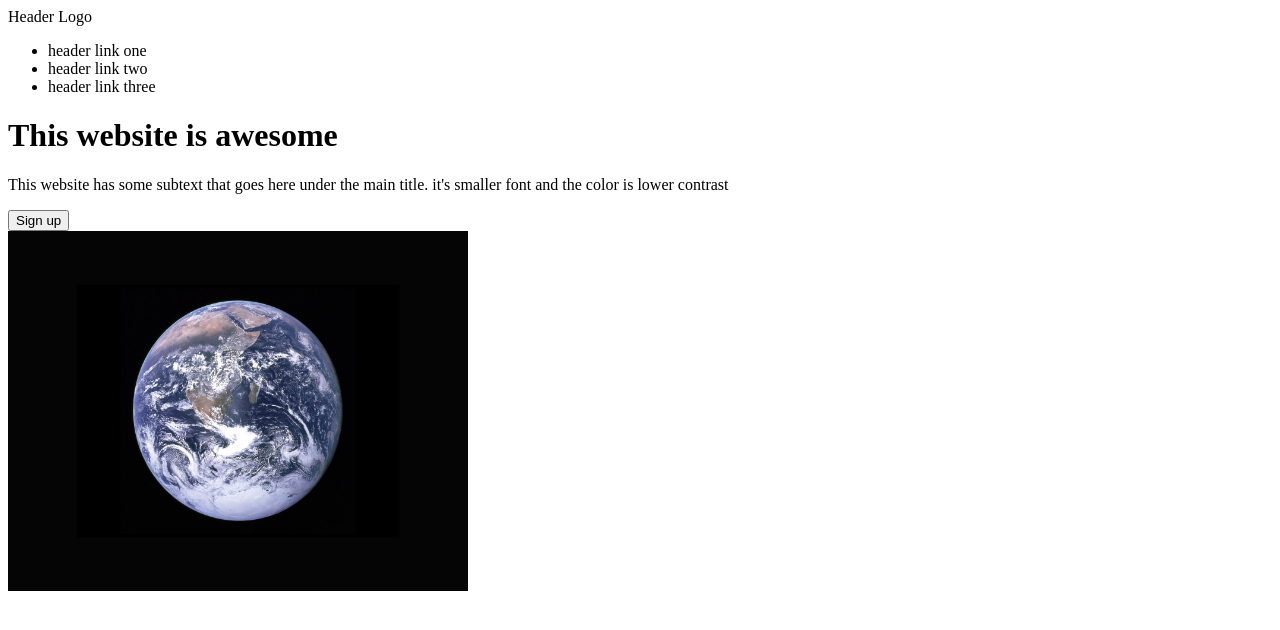
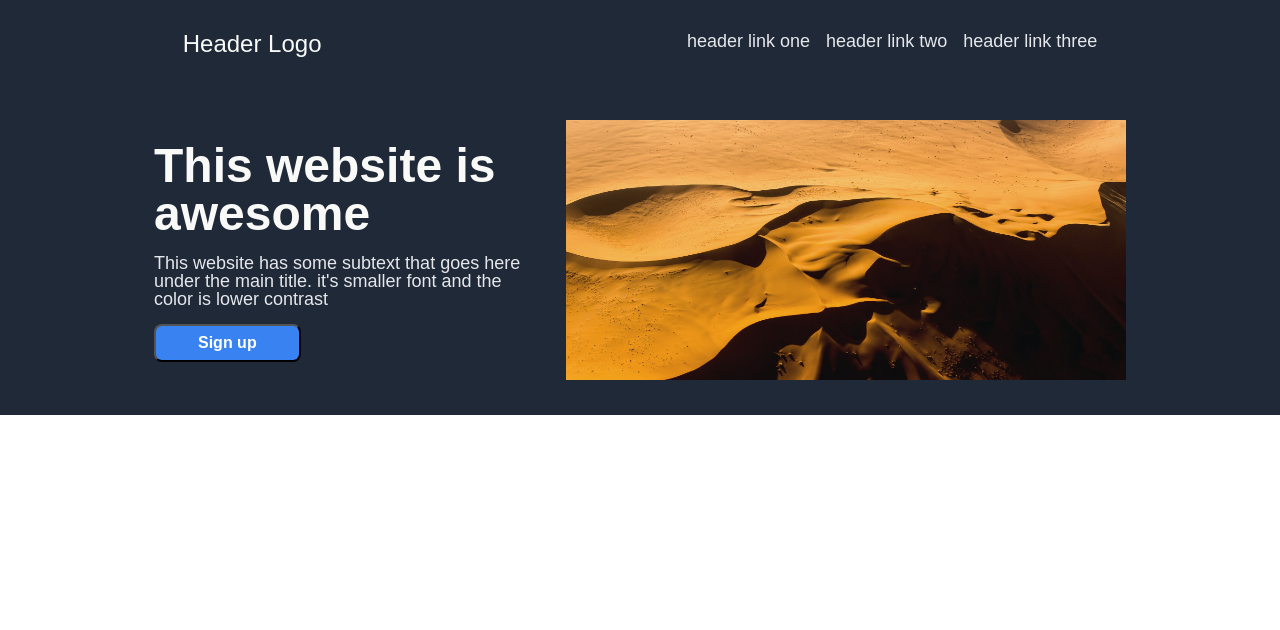
Before and after one commit to omarelghobary/landing-page, a plain HTML site: page index.html in a window 1280 px wide. Drawn offline with Linux system fonts and the light colour scheme.

Commit message:
section one

```diff
--- a/index.html
+++ b/index.html
@@ -18,14 +18,14 @@
             </ul>
         </div>
     </div>
-    <div>
-        <div>
+    <div class= "secone">
+        <div class= "dis">
             <h1>This website is awesome</h1>
             <p>This website has some subtext that goes here under the main title. it's smaller font and the color is lower contrast</p>
             <button> Sign up</button>
         </div>
-        <div> <img src="./images/Earth.jpeg" alt="Earth Image"></div>
+        <div> <img src="./images/Desert.jpeg" alt="Desert Image"></div>
     </div>
-
+    <footer> </footer>
 </body>
 </html>
--- a/style.css
+++ b/style.css
@@ -1,4 +1,118 @@
+/* CSS reset*/
+/* http://meyerweb.com/eric/tools/css/reset/
+   v2.0 | 20110126
+   License: none (public domain)
+*/
+
+html, body, div, span, applet, object, iframe,
+h1, h2, h3, h4, h5, h6, p, blockquote, pre,
+a, abbr, acronym, address, big, cite, code,
+del, dfn, em, img, ins, kbd, q, s, samp,
+small, strike, strong, sub, sup, tt, var,
+b, u, i, center,
+dl, dt, dd, ol, ul, li,
+fieldset, form, label, legend,
+table, caption, tbody, tfoot, thead, tr, th, td,
+article, aside, canvas, details, embed,
+figure, figcaption, footer, header, hgroup,
+menu, nav, output, ruby, section, summary,
+time, mark, audio, video {
+	margin: 0;
+	padding: 0;
+	border: 0;
+	font-size: 100%;
+	font: inherit;
+	vertical-align: baseline;
+}
+/* HTML5 display-role reset for older browsers */
+article, aside, details, figcaption, figure,
+footer, header, hgroup, menu, nav, section {
+	display: block;
+}
+body {
+	line-height: 1;
+}
+ol, ul {
+	list-style: none;
+}
+blockquote, q {
+	quotes: none;
+}
+blockquote:before, blockquote:after,
+q:before, q:after {
+	content: '';
+	content: none;
+}
+table {
+	border-collapse: collapse;
+	border-spacing: 0;
+}
+
+/* starts of my styling */
+
+body{
+    font-family: sans-serif;
+}
+
+.header{
+    display: flex;
+    justify-content: space-around;
+    font-size: 18px;
+    background-color: #1F2937;
+    color: #E5E7EB;
+    padding: 32px 0px;
+}
+
+.logo{
+    font-size: 24px;
+    color: #F9FAF8;
+}
+
+.header ul{
+    display: flex;
+    list-style-type: none;
+    gap: 16px;
+    font-size: 18px;
+    color: #E5E7EB;
+}
+
+.dis{
+    width: 380px;
+}
+
+h1{
+    font-size: 48px;
+    font-weight: bold;
+    color: #F9FAF8;
+}
+
+p{
+    font-size: 18px;
+    color: #E5E7EB;
+    margin: 16px 0;
+}
+
+/*section one styling */
+.secone{
+    display: flex;
+    justify-content: center;
+    align-items: center;
+    gap: 32px;
+    background-color: #1F2937;
+    flex: 1;
+    padding: 32px;
+}
+
 img{
-    width: 460px;
-    height: 360px;
+    width: 560px;
+    height: 260px;
 }
+
+button{
+    background-color: #3882F2;
+    color: #fff;
+    font-size: 16px;
+    font-weight: bold;
+    padding: 8px 42px;
+    border-radius: 8px;
+}
```
Also changed, not shown: images/Desert.jpeg (added).
